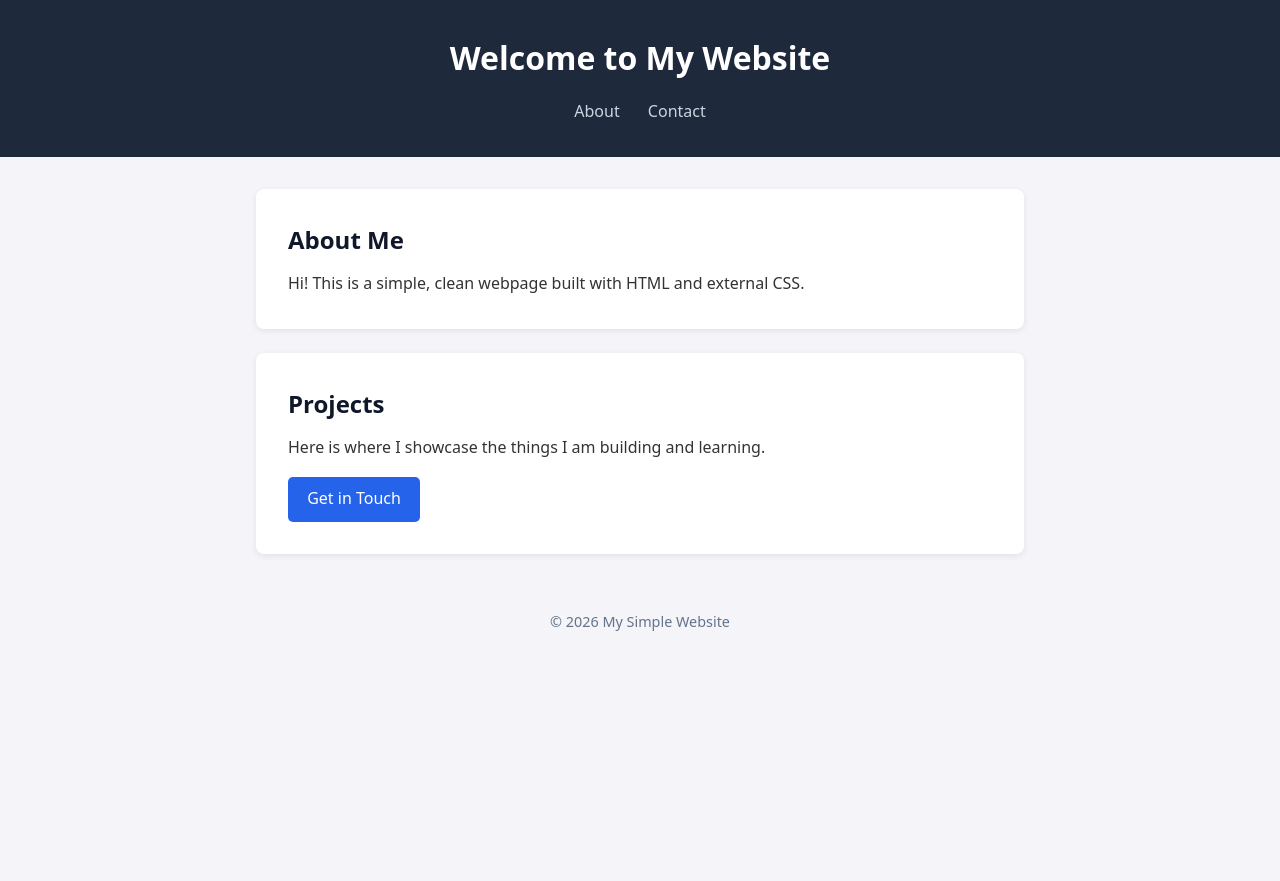
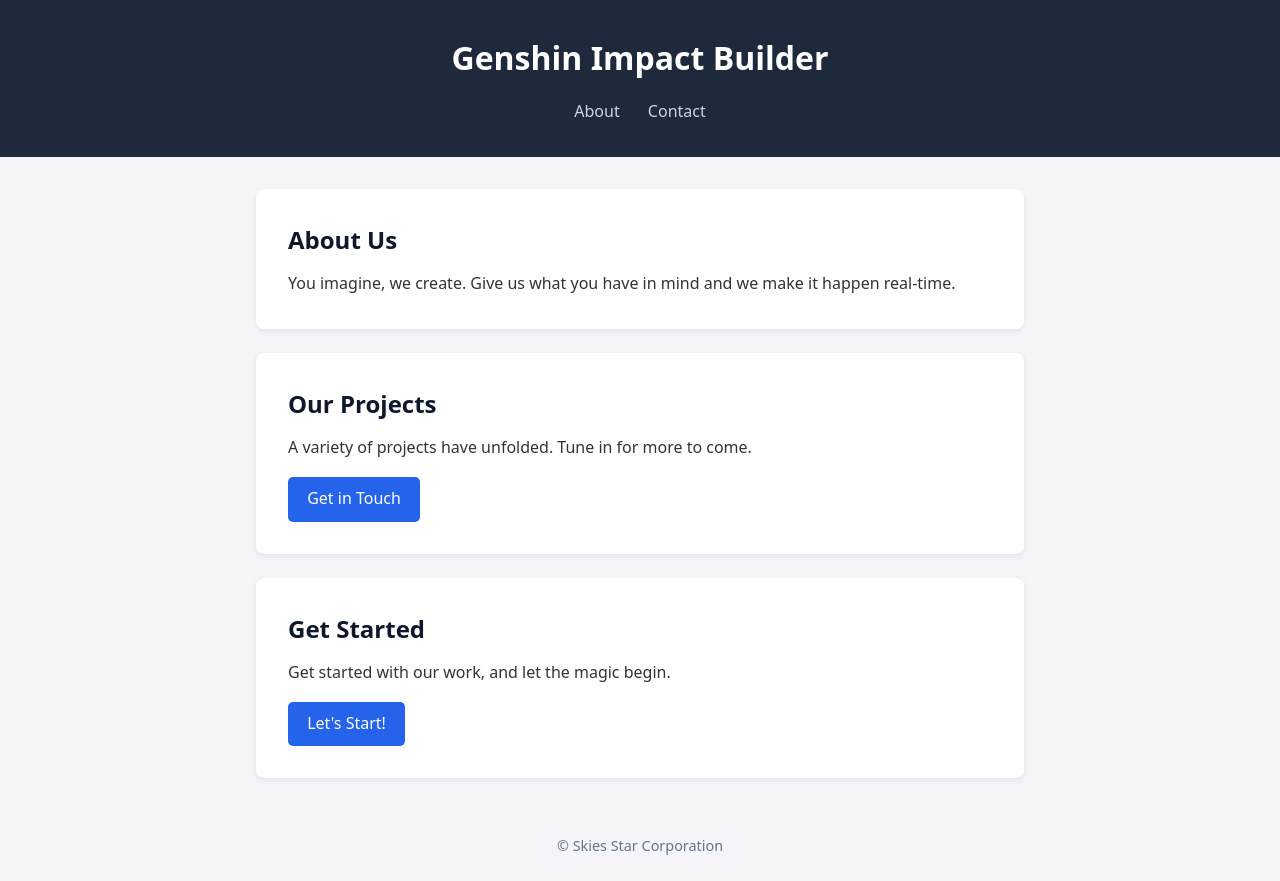
Before and after one commit to callimics/StatWeb, a plain HTML site: page index.html in a window 1280 px wide. Before the commit the page ends 800 px from the top, so only its background shows below. Drawn offline with Linux system fonts and the light colour scheme.

Commit message:
better homepage

```diff
--- a/index.html
+++ b/index.html
@@ -3,13 +3,13 @@
 <head>
   <meta charset="UTF-8">
   <meta name="viewport" content="width=device-width, initial-scale=1.0">
-  <title>My Simple Website</title>
+  <title>Skies Star Corp</title>
   <link rel="stylesheet" href="homestyle.css">
 </head>
 <body>
 
   <header>
-    <h1>Welcome to My Website</h1>
+    <h1>Genshin Impact Builder</h1>
     <nav>
       <a href="about.html">About</a>
       <a href="contact.html">Contact</a>
@@ -18,19 +18,25 @@
 
   <main>
     <section id="about" class="card">
-      <h2>About Me</h2>
-      <p>Hi! This is a simple, clean webpage built with HTML and external CSS.</p>
+      <h2>About Us</h2>
+      <p>You imagine, we create. Give us what you have in mind and we make it happen real-time.</p>
     </section>
 
     <section id="projects" class="card">
-      <h2>Projects</h2>
-      <p>Here is where I showcase the things I am building and learning.</p>
+      <h2>Our Projects</h2>
+      <p>A variety of projects have unfolded. Tune in for more to come.</p>
       <a href="#contact" class="btn">Get in Touch</a>
+    </section>
+
+    <section id="getstarted" class="card">
+        <h2>Get Started</h2>
+        <p>Get started with our work, and let the magic begin.</p>
+        <a href="#get started" class="btn">Let's Start!</a>
     </section>
   </main>
 
   <footer id="contact">
-    <p>&copy; 2026 My Simple Website</p>
+    <p>&copy; Skies Star Corporation</p>
   </footer>
 
 </body>
```
